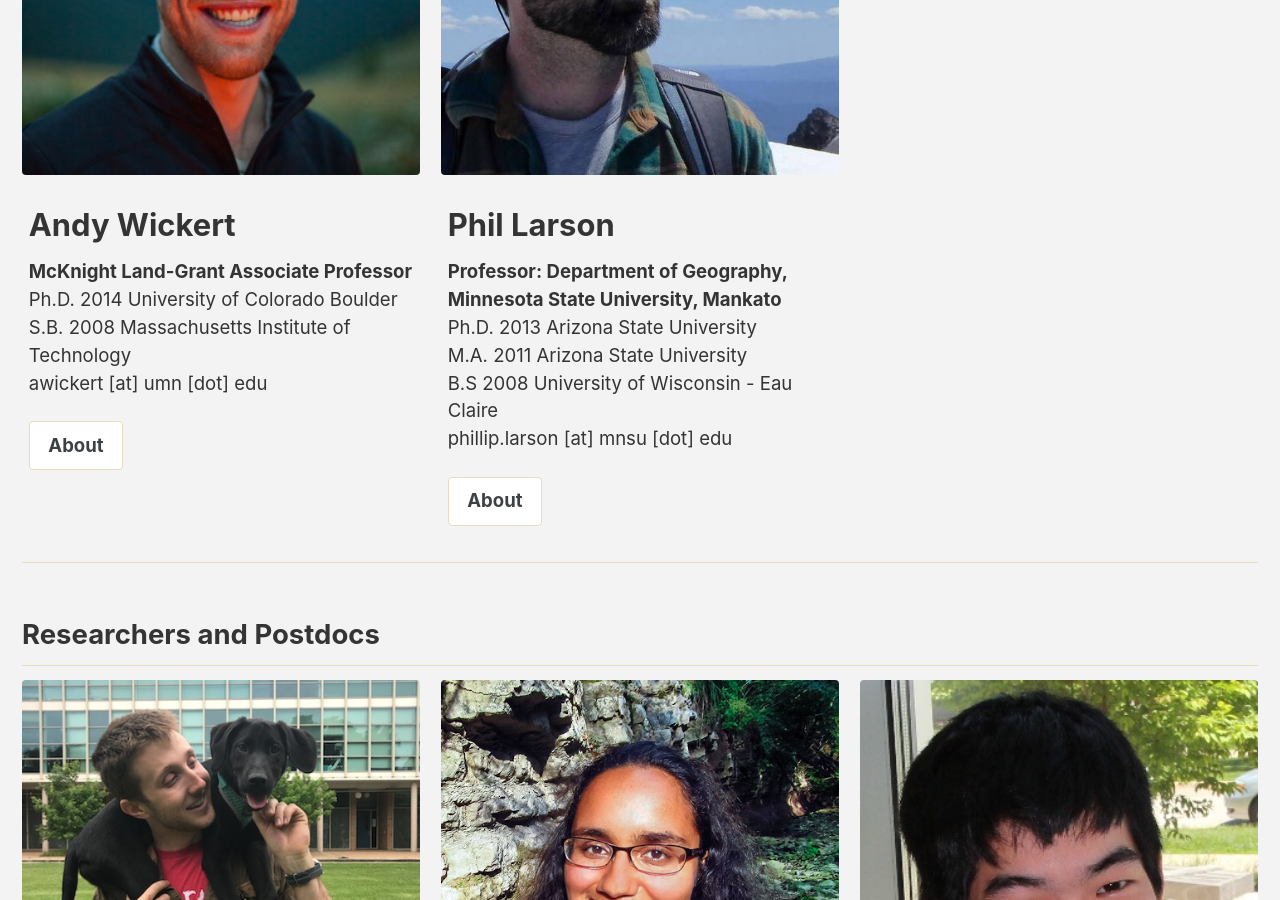
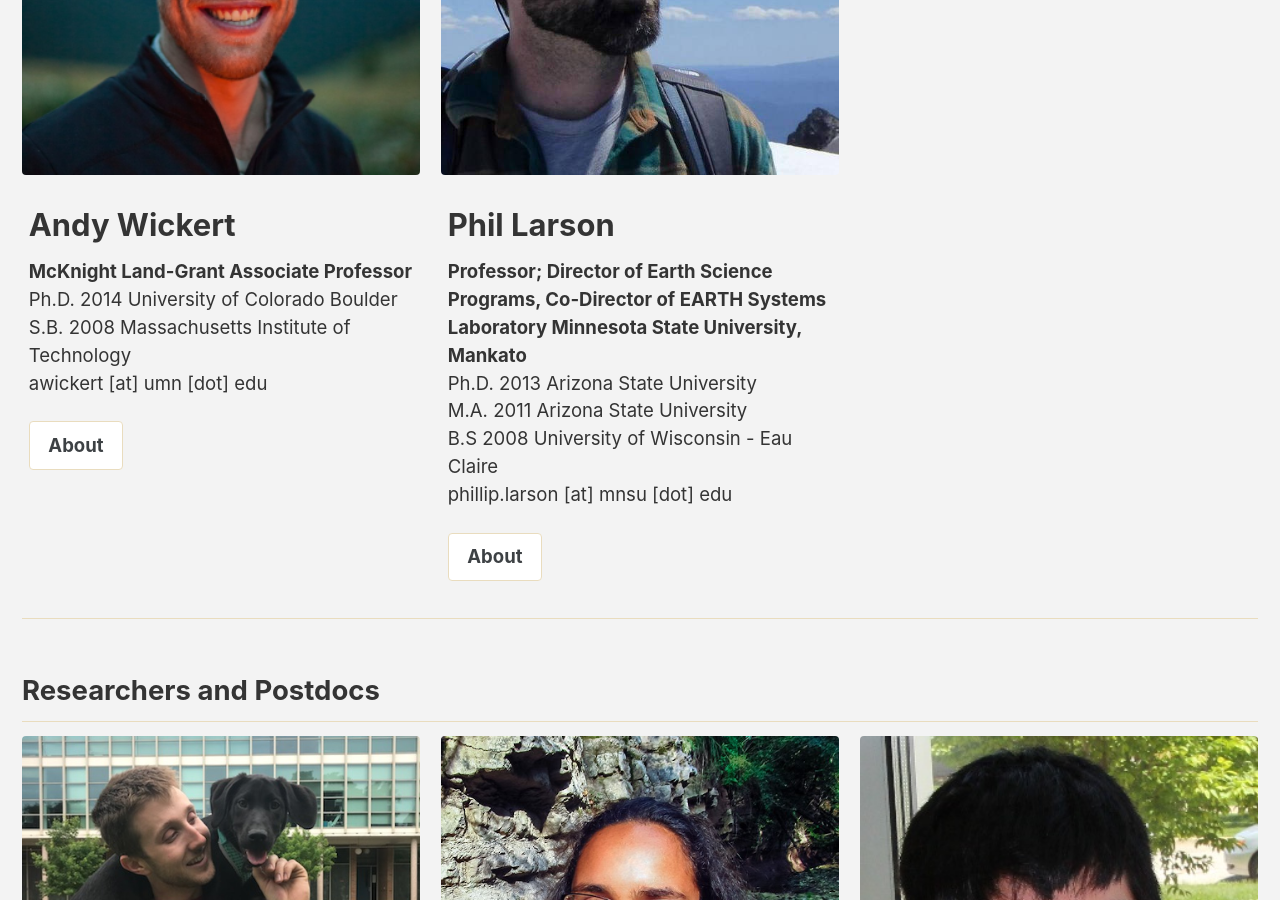
Before and after one commit to MNiMORPH/MNiMORPH.github.io, a Jekyll site: the page built from _pages/people.md, in a window 1280 px wide and 900 px high, scrolled down 719 px. Built offline with Jekyll 4.4.1, drawn with Linux system fonts in a browser that asks for light colours; cached includes are drawn as plain includes; nearby versions of some CDN libraries.

Commit message:
Update people.md

```diff
--- a/_pages/people.md
+++ b/_pages/people.md
@@ -28,8 +28,9 @@
   - image_path: /assets/images/headshots/larson_square.jpg
     alt: "Phil Larson"
     title: "Phil Larson"
-    excerpt: "**Professor:
-              Department of Geography, Minnesota State University, Mankato**<br/>
+    excerpt: "**Professor; Director of Earth Science Programs,
+              Co-Director of EARTH Systems Laboratory
+              Minnesota State University, Mankato**<br/>
               Ph.D. 2013 Arizona State University<br/>
               M.A. 2011 Arizona State University<br/>
               B.S 2008 University of Wisconsin - Eau Claire<br/>
```
